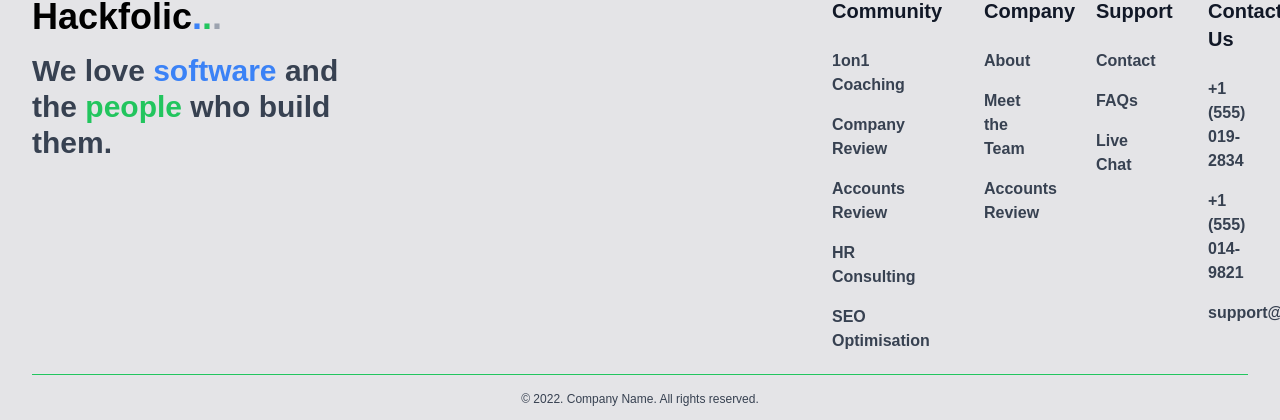
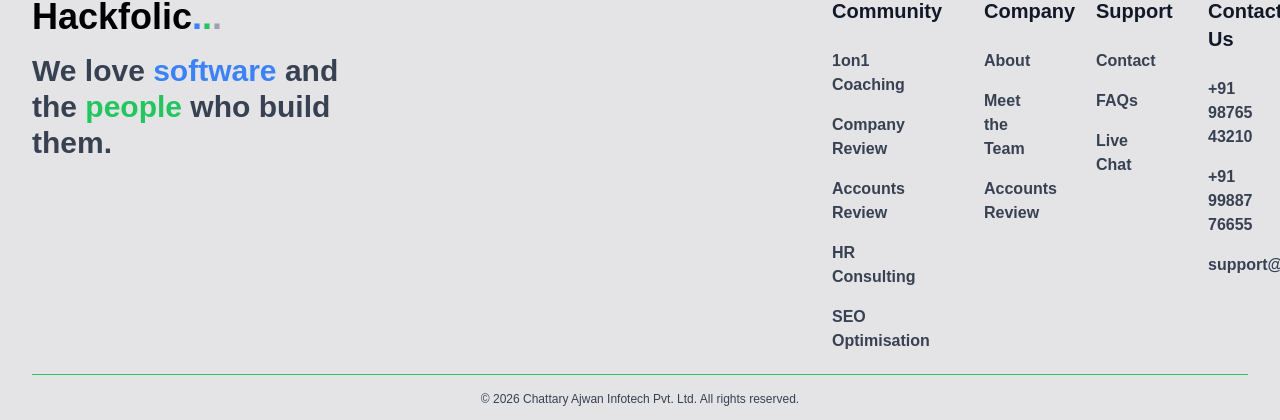
Before and after one commit to YugDholakiya/Hackathon-Management-System, a React (Vite) app in the folder client/: page / in a window 1280 px wide. Shown: the part 1808-2228 px from the top of the page. Built offline with nearby package versions, Linux system fonts and the light colour scheme; no server answers.

Commit message:
update footer contact info and copyright company

```diff
--- a/client/src/components/layout/Footer/Footer.jsx
+++ b/client/src/components/layout/Footer/Footer.jsx
@@ -32,7 +32,7 @@
     },
     { title: "Company", links: ["About", "Meet the Team", "Accounts Review"] },
     { title: "Support", links: ["Contact", "FAQs", "Live Chat"] },
-    { title: "Contact Us", links: ["+1 (555) 019-2834", "+1 (555) 014-9821", "support@hackfolic.com"] },
+    { title: "Contact Us", links: ["+91 98765 43210", "+91 99887 76655", "support@hackfolic.com"] },
   ];
 
   return (
@@ -62,7 +62,7 @@
         </div>
         <hr className="w-full mt-5 bg-green-500 h-[0.1rem]" />
         <div className="text-xs text-gray-700 mt-4 text-center">
-          © 2022. Company Name. All rights reserved.
+          © 2026 Chattary Ajwan Infotech Pvt. Ltd. All rights reserved.
         </div>
       </div>
     </footer>
```
